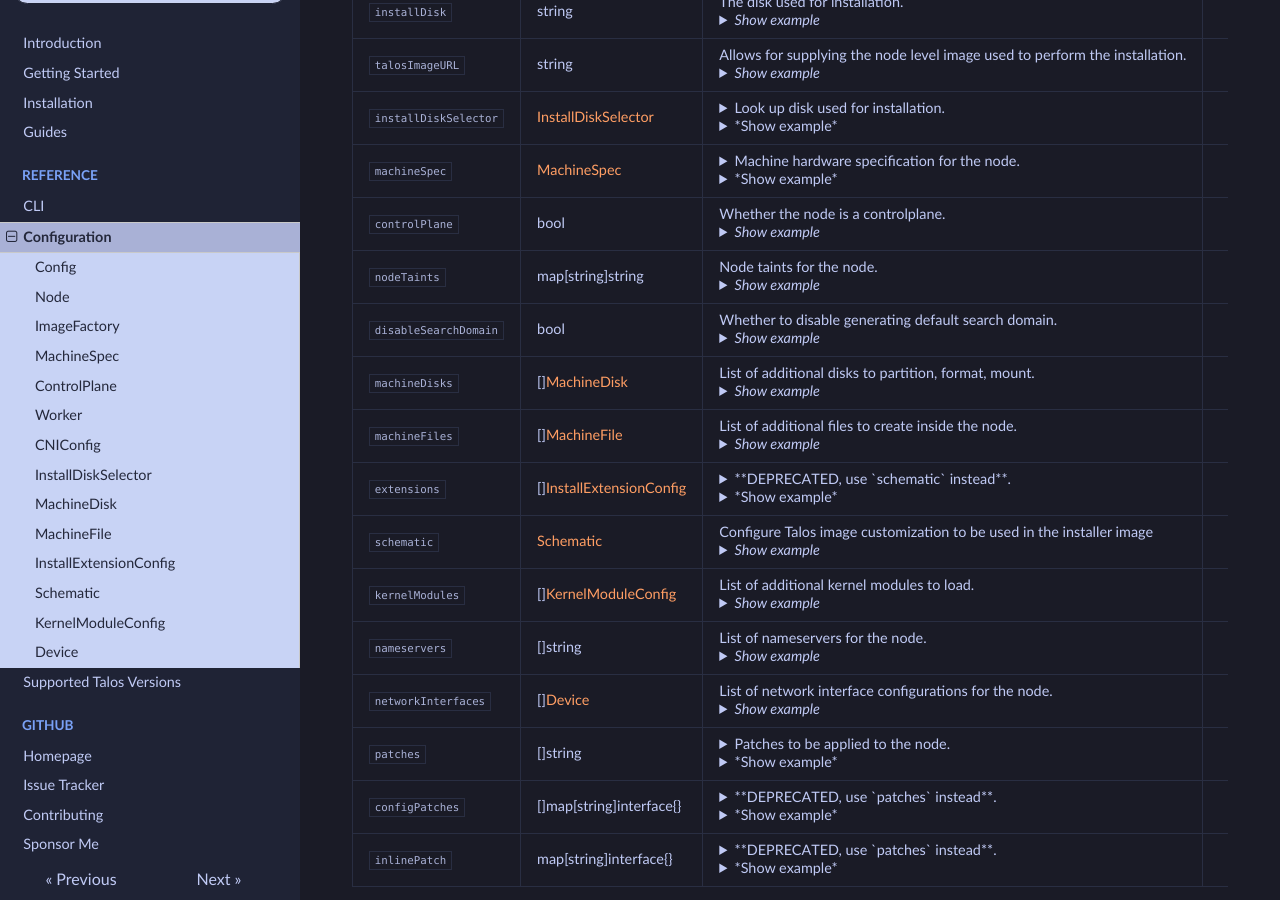
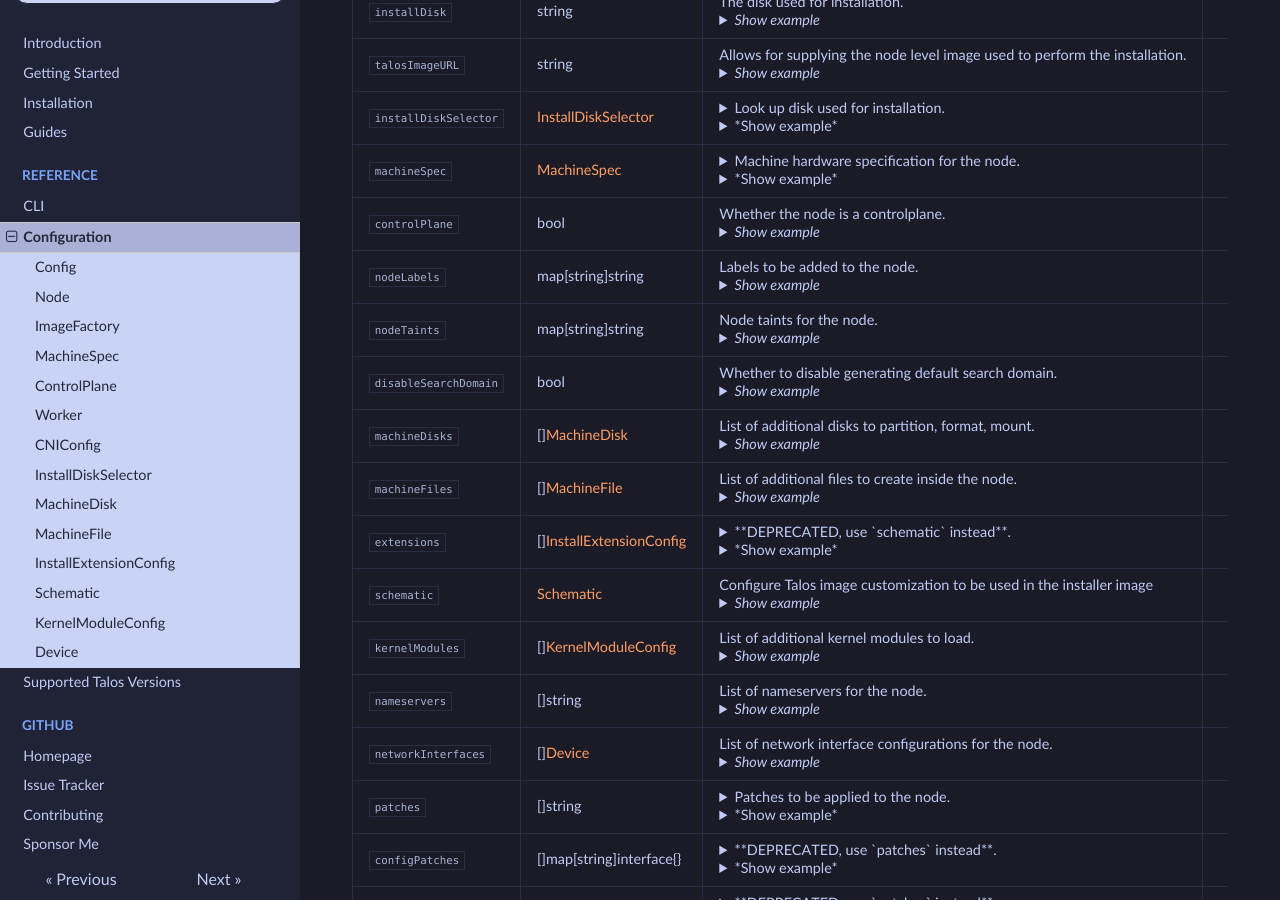
Before and after one commit to budimanjojo/talhelper, an MkDocs documentation site: the page built from docs/docs/reference/configuration.md, in a window 1280 px wide and 900 px high, scrolled down 1452 px. Built offline with MkDocs 1.6.1, drawn with Linux system fonts in a browser that asks for light colours; emoji names are drawn with the system emoji font.

Commit message:
docs: add the missing `nodeLabels` reference

````diff
--- a/docs/docs/reference/configuration.md
+++ b/docs/docs/reference/configuration.md
@@ -354,6 +354,18 @@ machineSpec:
 <td markdown="1">Whether the node is a controlplane.<details><summary>*Show example*</summary>
 ```yaml
 controlPlane: true
+```
+</summary></td>
+<td markdown="1" align="center">`false`</td>
+<td markdown="1" align="center">:negative_squared_cross_mark:</td>
+</tr>
+
+<tr markdown="1">
+<td markdown="1">`nodeLabels`</td>
+<td markdown="1">map[string]string</td>
+<td markdown="1">Labels to be added to the node.<details><summary>*Show example*</summary>
+```yaml
+rack: rack1a
 ```
 </summary></td>
 <td markdown="1" align="center">`false`</td>
````
